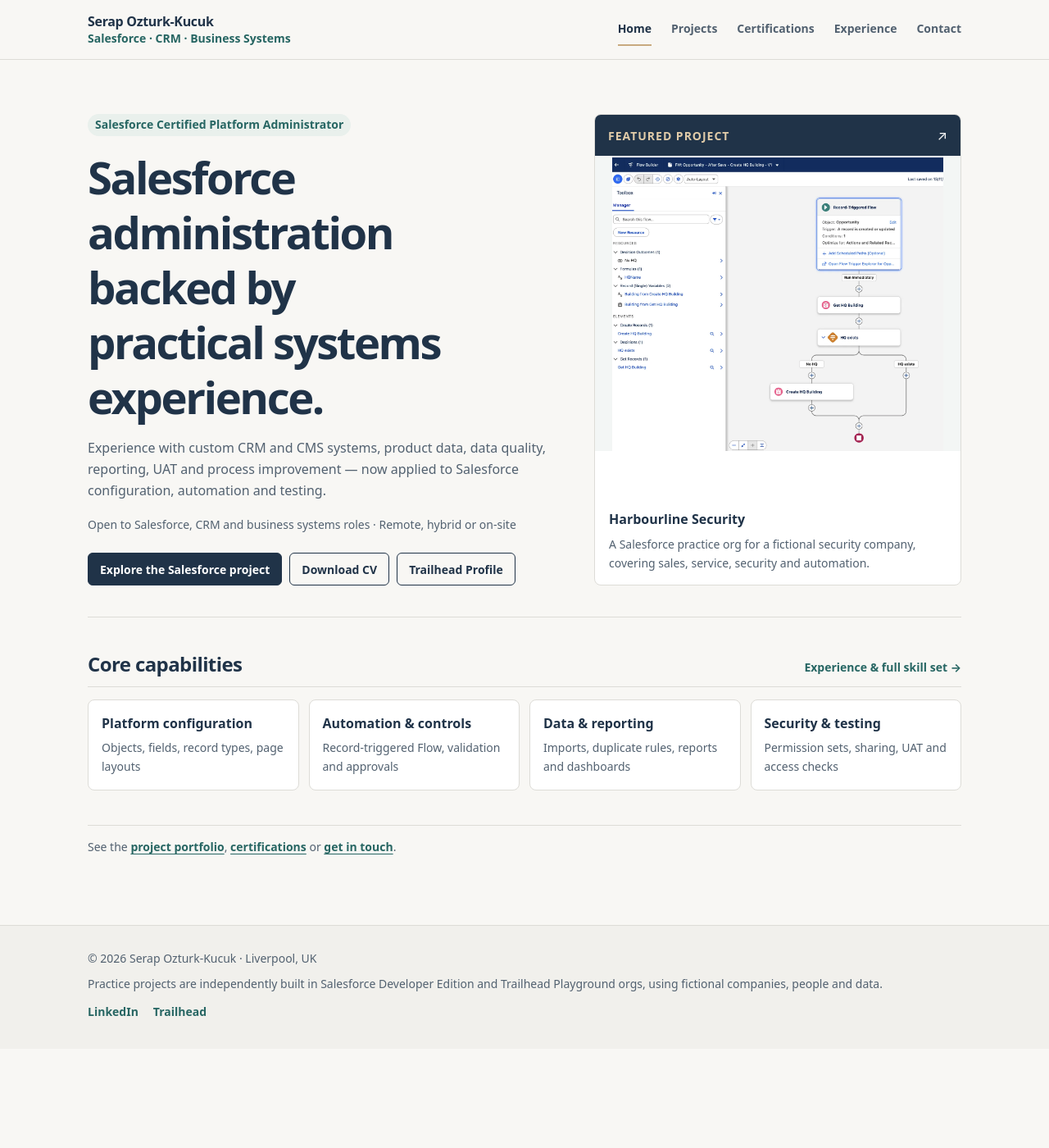
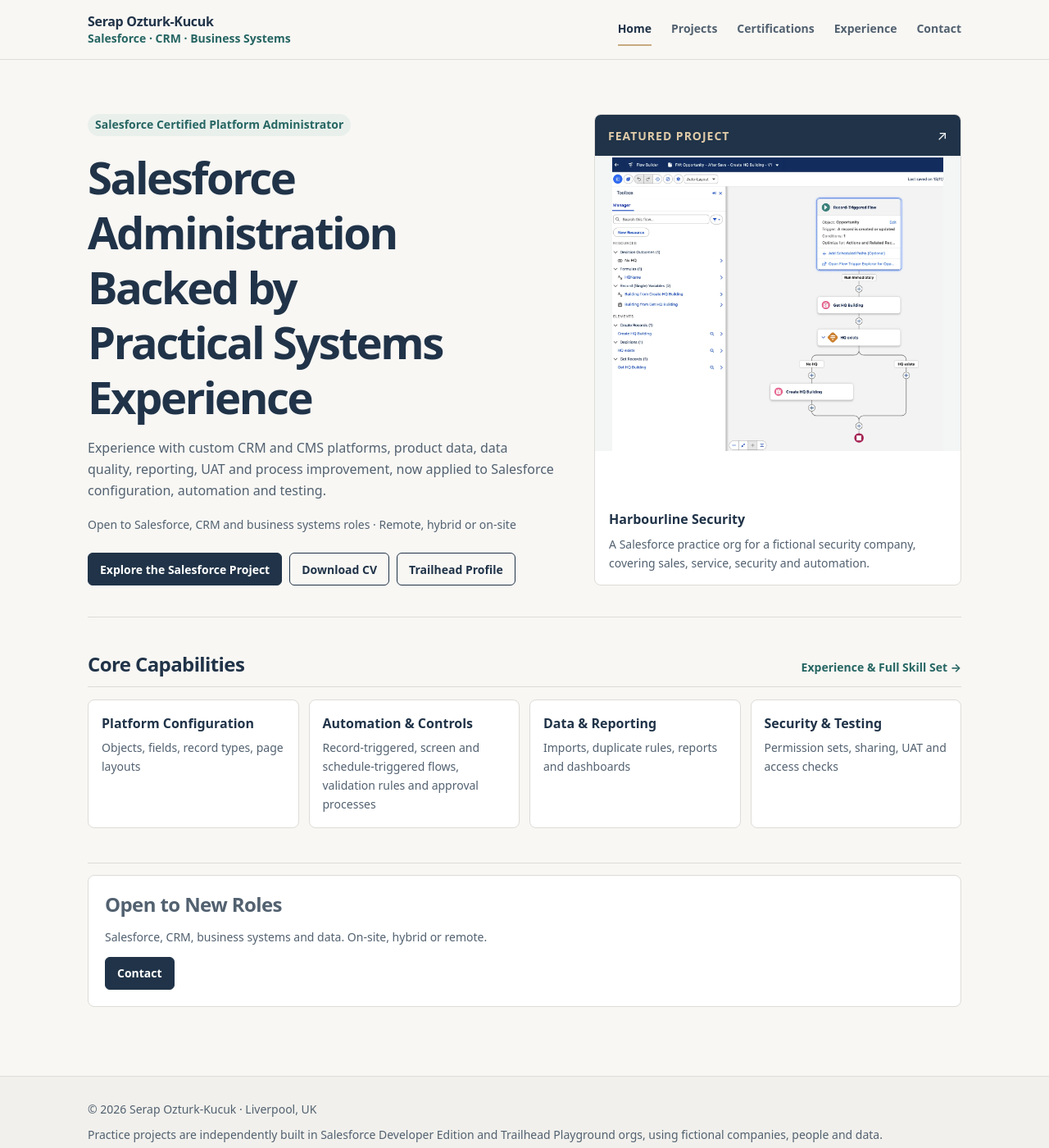
Before and after one commit to serapozturkkucuk/serapozturkkucuk.github.io, a Jekyll site: the page built from index.html, in a window 1280 px wide and 1400 px high. Shown: the whole window at 82% size. Built offline with Jekyll 4.4.1, drawn with Linux system fonts in a browser that asks for light colours.

Commit message:
Update Home card titles, Flow skills and new roles contact box

```diff
--- a/index.html
+++ b/index.html
@@ -5,17 +5,17 @@ title: Home
 <section class="hero home-hero">
   <div class="hero-copy">
     <span class="pill">Salesforce Certified Platform Administrator</span>
-    <h1>Salesforce administration backed by practical systems experience.</h1>
-    <p class="lede">Experience with custom CRM and CMS systems, product data, data quality, reporting, UAT and process improvement — now applied to Salesforce configuration, automation and testing.</p>
+    <h1>Salesforce Administration Backed by Practical Systems Experience</h1>
+    <p class="lede">Experience with custom CRM and CMS platforms, product data, data quality, reporting, UAT and process improvement, now applied to Salesforce configuration, automation and testing.</p>
     <p class="muted home-location">Open to Salesforce, CRM and business systems roles · Remote, hybrid or on-site</p>
     <div class="actions">
-      <a class="btn primary" href="{{ '/projects/harbourline/' | relative_url }}">Explore the Salesforce project</a>
+      <a class="btn primary" href="{{ '/projects/harbourline/' | relative_url }}">Explore the Salesforce Project</a>
       {% if site.author.cv_file != "" %}<a class="btn" href="{{ site.author.cv_file | relative_url }}" download="Serap_Ozturk-Kucuk_Salesforce_Administrator_CV.pdf">Download CV</a>{% endif %}
       <a class="btn" href="{{ site.author.trailhead }}" target="_blank" rel="noopener noreferrer">Trailhead Profile</a>
     </div>
   </div>
   <a class="hero-proof" href="{{ '/projects/harbourline/' | relative_url }}" aria-label="Read the Harbourline Security Salesforce practice case study">
-    <div class="hero-proof-head"><span class="label">Featured project</span><span aria-hidden="true">↗</span></div>
+    <div class="hero-proof-head"><span class="label">Featured Project</span><span aria-hidden="true">↗</span></div>
     <div class="hero-proof-media"><img src="{{ '/assets/img/harbourline/flow.webp' | relative_url }}" alt="Salesforce Flow Builder decision and record creation diagram from the Harbourline Security practice org" width="1400" height="1249" fetchpriority="high" decoding="async"></div>
     <div class="hero-proof-foot"><strong>Harbourline Security</strong><span>A Salesforce practice org for a fictional security company, covering sales, service, security and automation.</span></div>
   </a>
@@ -23,17 +23,21 @@ title: Home
 
 <section class="block home-capabilities" aria-labelledby="home-capabilities-heading">
   <div class="block-head">
-    <h2 id="home-capabilities-heading">Core capabilities</h2>
-    <a class="see-all" href="{{ '/about/' | relative_url }}">Experience &amp; full skill set →</a>
+    <h2 id="home-capabilities-heading">Core Capabilities</h2>
+    <a class="see-all" href="{{ '/experience/' | relative_url }}">Experience &amp; Full Skill Set →</a>
   </div>
   <ul class="home-skill-grid">
-    <li><strong>Platform configuration</strong><span>Objects, fields, record types, page layouts</span></li>
-    <li><strong>Automation &amp; controls</strong><span>Record-triggered Flow, validation and approvals</span></li>
-    <li><strong>Data &amp; reporting</strong><span>Imports, duplicate rules, reports and dashboards</span></li>
-    <li><strong>Security &amp; testing</strong><span>Permission sets, sharing, UAT and access checks</span></li>
+    <li><strong>Platform Configuration</strong><span>Objects, fields, record types, page layouts</span></li>
+    <li><strong>Automation &amp; Controls</strong><span>Record-triggered, screen and schedule-triggered flows, validation rules and approval processes</span></li>
+    <li><strong>Data &amp; Reporting</strong><span>Imports, duplicate rules, reports and dashboards</span></li>
+    <li><strong>Security &amp; Testing</strong><span>Permission sets, sharing, UAT and access checks</span></li>
   </ul>
 </section>
 
-<section class="home-end-links" aria-label="Continue exploring">
-  <p>See the <a href="{{ '/projects/' | relative_url }}">project portfolio</a>, <a href="{{ '/certifications/' | relative_url }}">certifications</a> or <a href="{{ '/contact/' | relative_url }}">get in touch</a>.</p>
+<section class="home-end-links" aria-labelledby="open-roles-heading">
+  <div class="contact-cta">
+    <h2 id="open-roles-heading">Open to New Roles</h2>
+    <p>Salesforce, CRM, business systems and data. On-site, hybrid or remote.</p>
+    <a class="btn primary" href="{{ '/contact/' | relative_url }}">Contact</a>
+  </div>
 </section>
```
